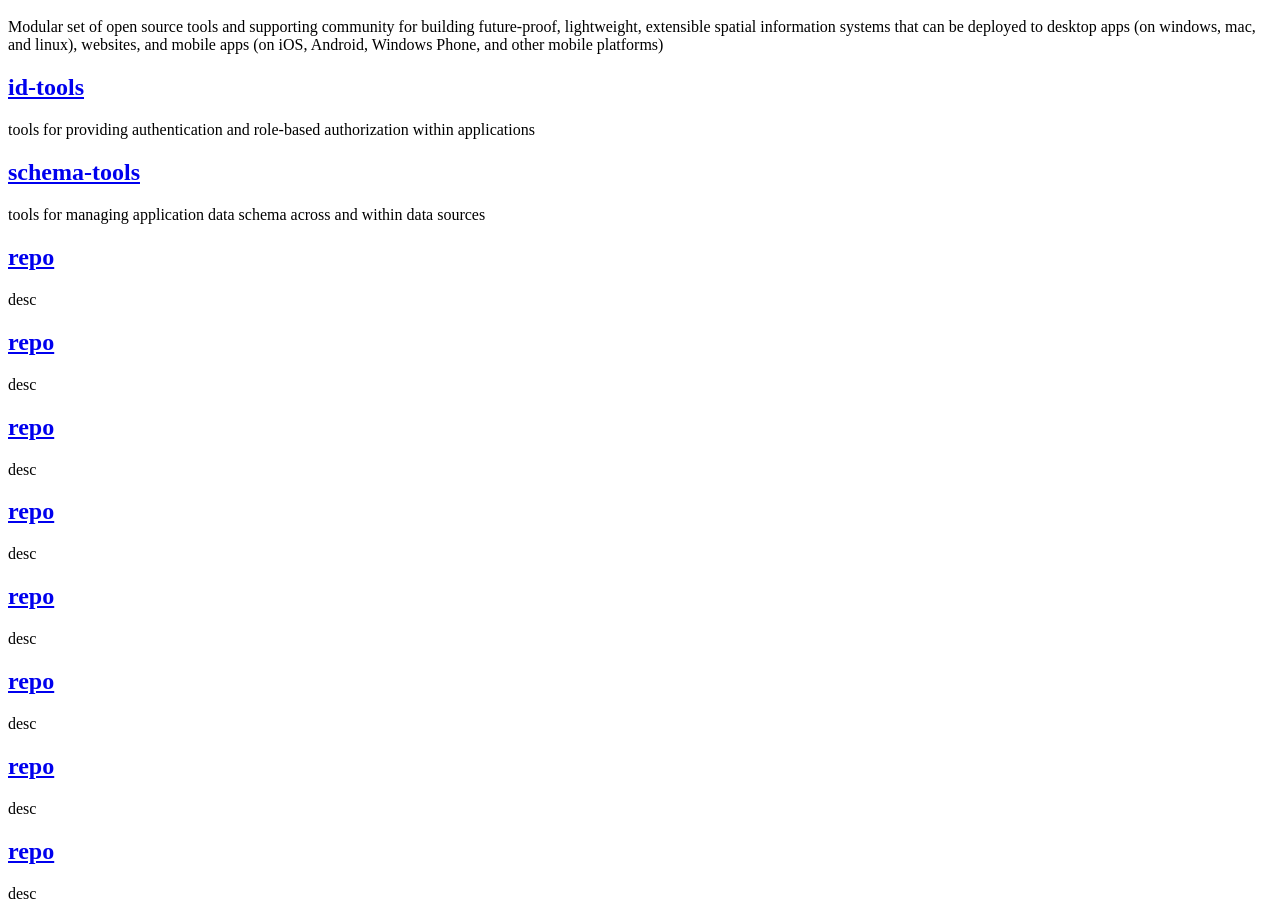
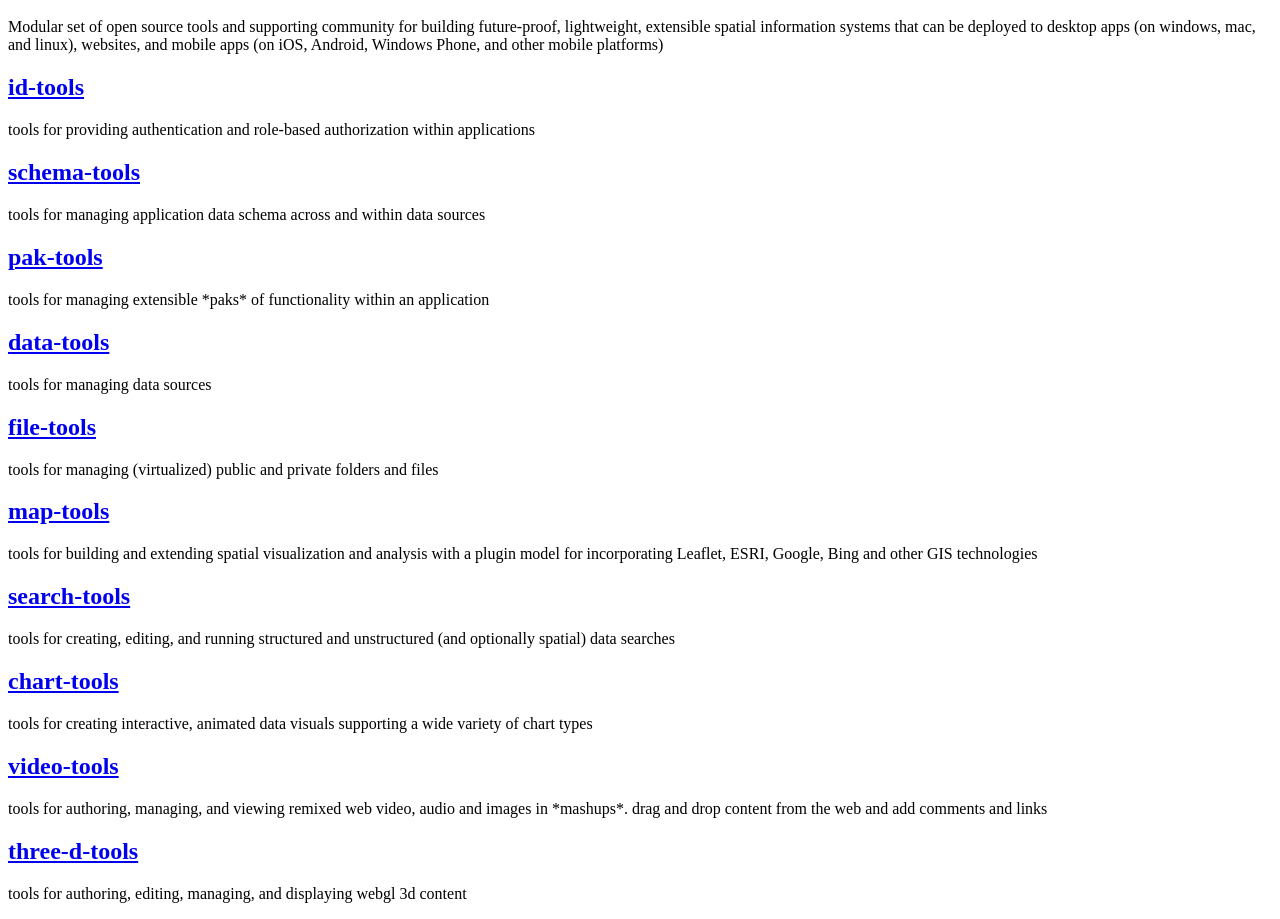
Before and after one commit to plotter/gh-pages, a plain HTML site: page index.html in a window 1280 px wide. Shown: the part 48-967 px from the top of the page. Drawn offline with Linux system fonts and the light colour scheme.

Commit message:
Update index.html

```diff
--- a/index.html
+++ b/index.html
@@ -8,26 +8,26 @@
 <h2><a href="https://github.com/plotter/schema-tools#schema-tools" target="_blank">schema-tools</a></h2>
 <p>tools for managing application data schema across and within data sources</p>
 
-<h2><a href="https://github.com/plotter/repo#repo" target="_blank">repo</a></h2>
-<p>desc</p>
+<h2><a href="https://github.com/plotter/pak-tools#pak-tools" target="_blank">pak-tools</a></h2>
+<p>tools for managing extensible *paks* of functionality within an application</p>
 
-<h2><a href="https://github.com/plotter/repo#repo" target="_blank">repo</a></h2>
-<p>desc</p>
+<h2><a href="https://github.com/plotter/data-tools#data-tools" target="_blank">data-tools</a></h2>
+<p>tools for managing data sources</p>
 
-<h2><a href="https://github.com/plotter/repo#repo" target="_blank">repo</a></h2>
-<p>desc</p>
+<h2><a href="https://github.com/plotter/file-tools#file-tools" target="_blank">file-tools</a></h2>
+<p>tools for managing (virtualized) public and private folders and files</p>
 
-<h2><a href="https://github.com/plotter/repo#repo" target="_blank">repo</a></h2>
-<p>desc</p>
+<h2><a href="https://github.com/plotter/map-tools#map-tools" target="_blank">map-tools</a></h2>
+<p>tools for building and extending spatial visualization and analysis with a plugin model for incorporating Leaflet, ESRI, Google, Bing and other GIS technologies</p>
 
-<h2><a href="https://github.com/plotter/repo#repo" target="_blank">repo</a></h2>
-<p>desc</p>
+<h2><a href="https://github.com/plotter/search-tools#search-tools" target="_blank">search-tools</a></h2>
+<p>tools for creating, editing, and running structured and unstructured (and optionally spatial) data searches</p>
 
-<h2><a href="https://github.com/plotter/repo#repo" target="_blank">repo</a></h2>
-<p>desc</p>
+<h2><a href="https://github.com/plotter/chart-tools#chart-tools" target="_blank">chart-tools</a></h2>
+<p>tools for creating interactive, animated data visuals supporting a wide variety of chart types</p>
 
-<h2><a href="https://github.com/plotter/repo#repo" target="_blank">repo</a></h2>
-<p>desc</p>
+<h2><a href="https://github.com/plotter/video-tools#video-tools" target="_blank">video-tools</a></h2>
+<p>tools for authoring, managing, and viewing remixed web video, audio and images in *mashups*. drag and drop content from the web and add comments and links</p>
 
-<h2><a href="https://github.com/plotter/repo#repo" target="_blank">repo</a></h2>
-<p>desc</p>
+<h2><a href="https://github.com/plotter/three-d-tools#three-d-tools" target="_blank">three-d-tools</a></h2>
+<p>tools for authoring, editing, managing, and displaying webgl 3d content</p>
```
